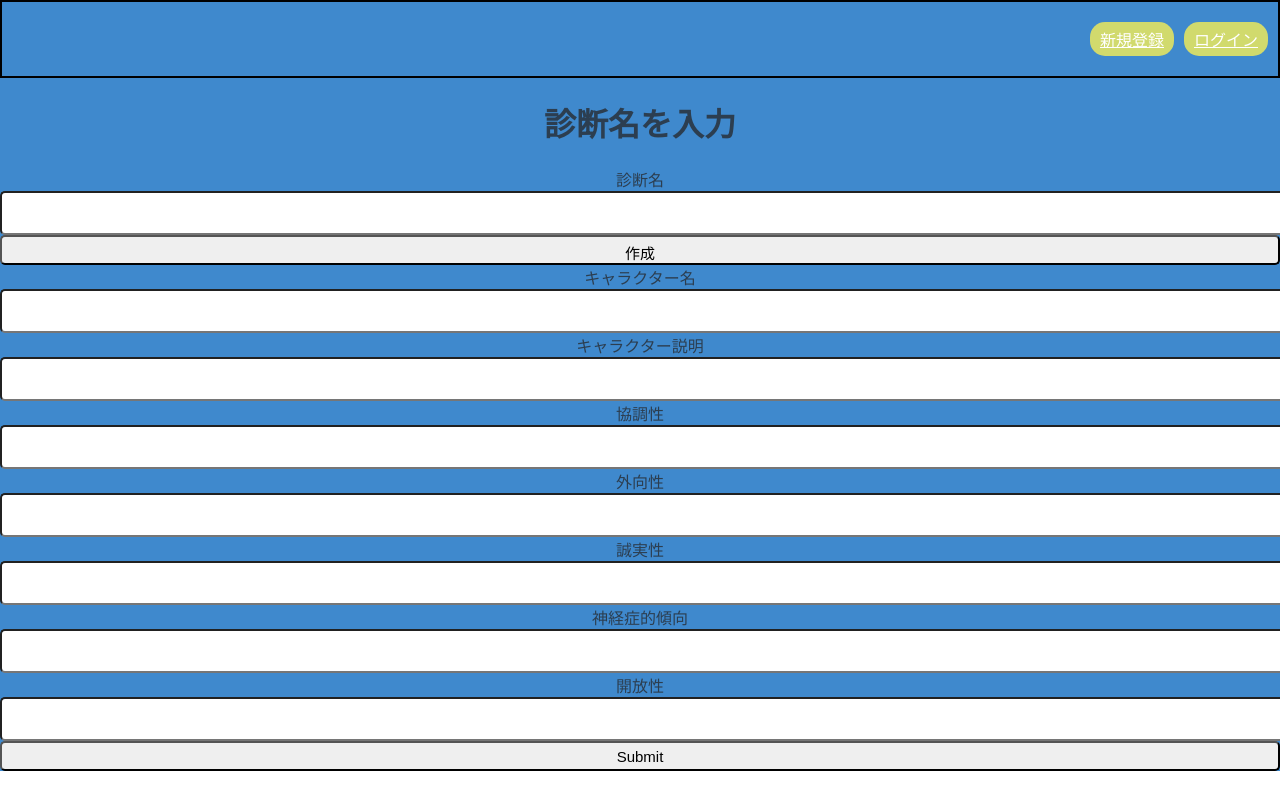
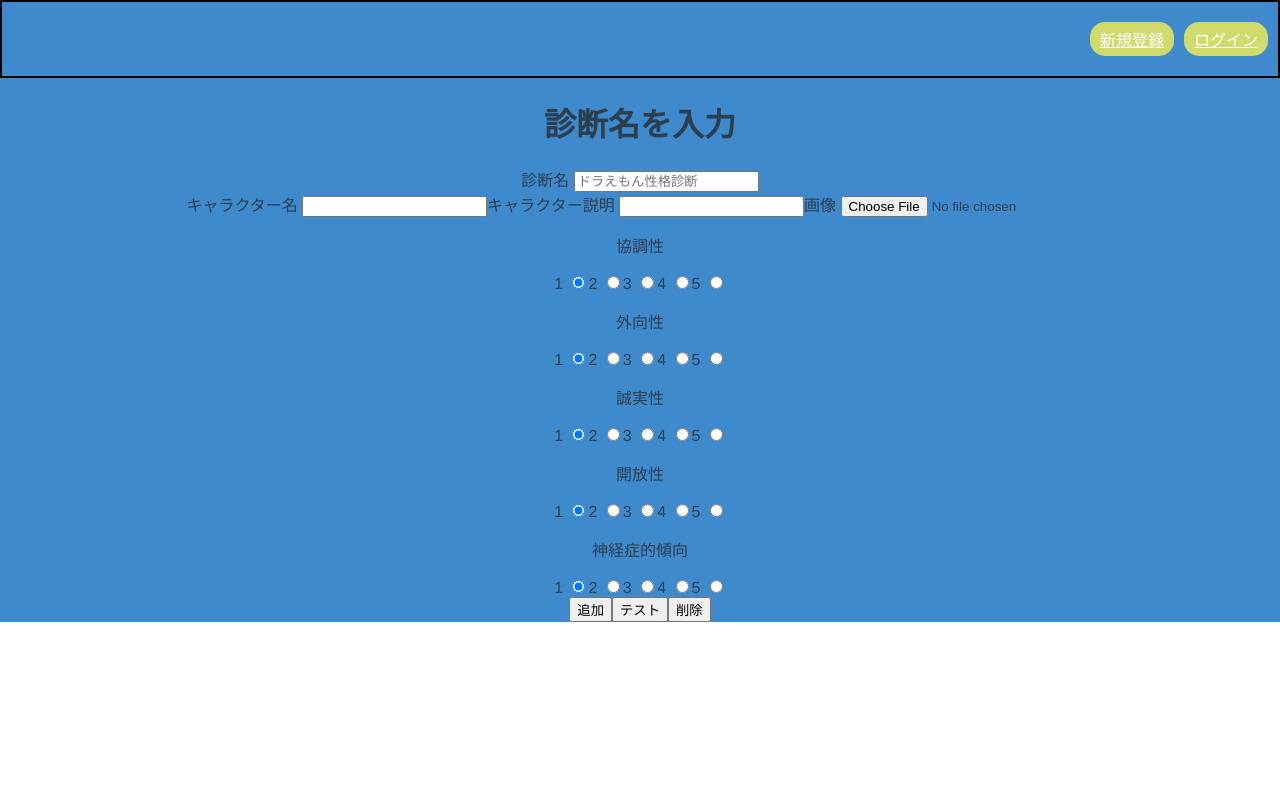
Before and after one commit to ychihiro/vue-dorachan, a Vue app: page /addmin in a window 1280 px wide. Built offline with nearby package versions, Linux system fonts and the light colour scheme.

Commit message:
いいね・診断一覧コンポーネント

```diff
--- a/src/App.vue
+++ b/src/App.vue
@@ -56,11 +56,11 @@ body {
   margin-bottom: 30px;
 }
 
-input {
+/* input {
   width: 100%;
   height: 30px;
   padding: 5px;
   font-size: 15px;
   border-radius: 5px;
-}
+} */
 </style>
--- /dev/null
+++ b/src/components/Character.vue
@@ -0,0 +1,26 @@
+<template>
+  <label for="">キャラクター名
+  <input type="text" :value="name" @input="$emit('update:name', $event.target.value)">
+  </label>
+  <!-- <label for="">画像
+  <input type="file" ref="upfile" :value="path" @change="$emit('update:path', $event.target.value)">
+  </label> -->
+  <label for="">キャラクター説明
+  <input type="text" :value="description" @input="$emit('update:description', $event.target.value)">
+  </label>
+</template>
+
+<script>
+export default {
+  name: 'Character',
+  props: ['name', 'path', 'description'],
+  emits: ['update:name', 'update:path', 'update:description'],
+  data() {
+    return {
+    }
+  },
+  mounted() {
+
+  }
+}
+</script>
--- /dev/null
+++ b/src/components/RadioBtn.vue
@@ -0,0 +1,51 @@
+<template>
+  <p>協調性</p>
+  <template v-for="(option, index) in options" :key="index">
+    <label>{{ option.label }}
+    <input type="radio" name="cooperation" :checked="option.value === 1" :value="option.value" @input="$emit('update:cooperation', $event.target.value)">
+    </label>
+  </template>
+  <p>外向性</p>
+  <template v-for="(option, index) in options" :key="index">
+    <label>{{ option.label }}
+    <input type="radio" name="extroversion" :checked="option.value === 1" :value="option.value" @change="$emit('update:extroversion', $event.target.value)">
+    </label>
+  </template>
+  <p>誠実性</p>
+  <template v-for="(option, index) in options" :key="index">
+    <label>{{ option.label }}
+    <input type="radio" name="sincerity" :checked="option.value === 1" :value="option.value" @change="$emit('update:sincerity', $event.target.value)">
+    </label>
+  </template>
+  <p>開放性</p>
+  <template v-for="(option, index) in options" :key="index">
+    <label>{{ option.label }}
+    <input type="radio" name="openness" :checked="option.value === 1" :value="option.value" @change="$emit('update:openness', $event.target.value)">
+    </label>
+  </template>
+  <p>神経症的傾向</p>
+  <template v-for="(option, index) in options" :key="index">
+    <label>{{ option.label }}
+    <input type="radio" name="nerve" :checked="option.value === 1" :value="option.value" @change="$emit('update:nerve', $event.target.value)">
+    </label>
+  </template>
+</template>
+
+<script>
+export default {
+  name: 'RadioBtn',
+  props: [ 'cooperation', 'extroversion', 'sincerity', 'openness', 'nerve', 'characters'],
+  emits: ['update:cooperation', 'update:extroversion', 'update:sincerity', 'update:openness', 'update:nerve'],
+  data() {
+    return {
+      options: [
+        { label: "1", value: 1 },
+        { label: "2", value: 2 },
+        { label: "3", value: 3 },
+        { label: "4", value: 4 },
+        { label: "5", value: 5 },
+      ]
+    }
+  },
+}
+</script>
--- a/src/views/Addmin.vue
+++ b/src/views/Addmin.vue
@@ -1,43 +1,151 @@
 <template>
   <h1>診断名を入力</h1>
-  <form action="">
   <label for="">診断名
-  <input type="text" id="">
+  <input type="text" v-model="diagnosis_name" placeholder="ドラえもん性格診断">
   </label>
-  <input type="submit" value="作成">
-  </form>
-  <form action="">
-  <label for="">キャラクター名
-  <input type="text" id="">
-  </label>
-  <label for="">キャラクター説明
-  <input type="text" id="">
-  </label>
-  <label for="">協調性
-  <input type="select" id="">
-  </label>
-  <label for="">外向性
-  <input type="number" id="">
-  </label>
-  <label for="">誠実性
-  <input type="number" id="">
-  </label>
-  <label for="">神経症的傾向
-  <input type="number" id="">
-  </label>
-  <label for="">開放性
-  <input type="number" id="">
-  </label>
-  <input type="submit">
-  </form>
+  <!-- キャラクター１ -->
+  <div v-if="number > 0">
+    <character-input
+    v-model:name="characters[0].character_name"
+    v-model:path="characters[0].path"
+    v-model:description="characters[0].description"
+    ></character-input>
+    <label for="">画像
+    <input type="file" ref="upfile" @change="upload(event)">
+    </label>
+    <character-point
+    v-model:cooperation="characters[0].cooperation"
+    v-model:extroversion="characters[0].extroversion"
+    v-model:sincerity="characters[0].sincerity"
+    v-model:openness="characters[0].openness"
+    v-model:nerve="characters[0].nerve"
+    ></character-point>
+  </div>
+  <!-- キャラクター２ -->
+  <div v-if="number > 1">
+    <character-input
+    v-model:name="characters[1].character_name"
+    v-model:path="characters[1].path"
+    v-model:description="characters[1].description"
+    ></character-input>
+    <character-point
+    v-model:cooperation="characters[1].cooperation"
+    v-model:extroversion="characters[1].extroversion"
+    v-model:sincerity="characters[1].sincerity"
+    v-model:openness="characters[1].openness"
+    v-model:nerve="characters[1].nerve"
+    ></character-point>
+  </div>
+  <!-- キャラクター３ -->
+  <div v-if="number > 2">
+    <character-input
+    v-model:name="characters[2].character_name"
+    v-model:path="characters[2].path"
+    v-model:description="characters[2].description"
+    ></character-input>
+    <character-point
+    v-model:cooperation="characters[2].cooperation"
+    v-model:extroversion="characters[2].extroversion"
+    v-model:sincerity="characters[2].sincerity"
+    v-model:openness="characters[2].openness"
+    v-model:nerve="characters[2].nerve"
+    ></character-point>
+  </div>
+  <button @click="add">追加</button>
+  <button @click="test">テスト</button>
+  <button @click="del">削除</button>
 </template>
 
 <script>
+import axios from 'axios';
+import Character from '@/components/Character.vue';
+import RadioBtn from '@/components/RadioBtn.vue';
 export default {
+  components: {
+    'character-input': Character,
+    'character-point': RadioBtn,
+  },
+  mounted() {
+  },
   data() {
     return {
-
+      characters: [{
+        character_name: '',
+        path: '',
+        description: '',
+        cooperation: 1,
+        extroversion: 1,
+        sincerity: 1,
+        openness: 1,
+        nerve: 1
+      },
+      ],
+      diagnosis_name: '',
+      character_name: [],
+      path: [],
+      description: [],
+      cooperation: [],
+      extroversion: [],
+      sincerity: [],
+      openness: [],
+      nerve: [],
+      number: 1,
     }
   },
+  methods: {
+    upload() {
+      this.path = this.$refs.upfile.files[0]
+      console.log(this.path)
+      // const data = new FormData;
+      // data.append('upfile', this.$refs.upfile.files[0])
+      // console.log(data)
+      // console.log(this.$refs.upfile.files[0])
+    },
+    add() {
+      this.number++;
+      const characterBox = {
+        character_name: '',
+        path: '',
+        description: '',
+        cooperation: 1,
+        extroversion: 1,
+        sincerity: 1,
+        openness: 1,
+        nerve: 1
+      }
+      this.characters.push(characterBox)
+      console.log(this.characters)
+    }
+    ,
+    del() {
+      this.number--;
+      this.characters.pop()
+    },
+    async test() {
+      const data = new FormData;
+      data.append('upfile', this.path);
+      let config = {
+        headers: {
+          'content-type': 'multipart/form-data'
+        }
+      };
+      this.characters.fileter(element => {
+        console.log(element)
+      })
+      // this.characters.filter(element => {
+      //   element.cooperation = parseInt(element.cooperation)
+      //   element.extroversion = parseInt(element.extroversion)
+      //   element.sincerity = parseInt(element.sincerity)
+      //   element.openness = parseInt(element.openness)
+      //   element.nerve = parseInt(element.nerve)
+      //   console.log(element)
+      // })
+
+      await axios.post("http://localhost:8000/api/v1/diagnosis", data, config, {
+        diagnosis_name: this.diagnosis_name,
+        characters: this.characters
+      });
+    }
+  }
 }
 </script>
--- a/src/views/Result.vue
+++ b/src/views/Result.vue
@@ -1,18 +1,6 @@
 <template>
-  <p>あなたにそっくりなキャラクターは・・・</p>
-  <h1>{{ characters[0].name }}</h1>
-  <dir>
-  <!-- <img :src="blobUrl" alt="">
-  <img :src="'http://localhost:8080/14f3ef5c-555f-400a-a920-995a01854806'" alt=""> -->
-  <img :src="res">
-  <img :src="'ドラミちゃん.jp'">
-  <p>{{ res }}</p>
-  <img :src="'./../assets/images/' + res"/>
-  <!-- <img :src="'20191208160132-ddc2df3c7a829cf370643cf474d65bfb70abe28d'" alt=""> -->
-  <!-- <img v-bind:src="'@/assets/images/' + 'ドラミちゃん.jpg'" alt="">
-  <img v-bind:src="'@/assets/images/' + 'ドラミちゃん.jpg'" alt=""> -->
-  <!-- <img src="./../assets/images/ドラミちゃん.jpg" alt=""> -->
-  </dir>
+  <h2>あなたにそっくりなキャラクターは・・・</h2>
+  <h3>{{ characters[0].name }}</h3>
   <p>{{ characters[0].path }}</p>
   <p>{{ characters[0].description }}</p>
   <p>マッチ度{{ characters[0].average }}％</p>
@@ -20,67 +8,131 @@
   おめでとうございます！<br>抽選が当たりました！ステッカーをプレゼントします！<br>
   <button>住所を入力する</button>
   </div>
+  <div class="result-wrapper" v-if="show">
+    <h2>評価</h2>
+    <div class="star">
+    <span @click="test(1)" :class="{color: this.star[1]}">
+    <i class="fa-solid fa-star a"></i>
+    </span>
+    <span @click="test(2)" :class="{ color: this.star[2]}">
+    <i class="fa-solid fa-star"></i>
+    </span>
+    <span @click="test(3)" :class="{ color: this.star[3] }">
+    <i class="fa-solid fa-star"></i>
+    </span>
+    <span @click="test(4)" :class="{ color: this.star[4] }">
+    <i class="fa-solid fa-star"></i>
+    </span>
+    <span @click="test(5)" :class="{ color: this.star[5] }">
+    <i class="fa-solid fa-star"></i>
+    </span>
+    </div>
+    <p>コメント</p>
+    <textarea v-model="comment" class="comment"></textarea>
+    <button @click="submit" class="submit">送信</button>
+  </div>
 </template>
 
 <script>
-import axios from "axios";
+import axios from 'axios';
+import firebase from '../main';
 export default {
   created() {
-    this.chance()
+      firebase
+        .auth()
+        .onAuthStateChanged(u => {
+          let user = u ? u : {};
+          this.$store.commit('onAuthStateChanged', user);
+          this.$store.commit('onUserLoginStatusChanged', user.uid ? true : false);
+          this.userUid = this.$store.getters.user.uid
+        })
   },
   mounted() {
-    // console.log(this.characters)
-    // console.log(this.imagePath)
-    axios
-      .get("http://localhost:8000/api/v1/user")
-      .then(res => {
-        console.log('テスト')
-        console.log(res.data)
-        this.tes = res.data
-      })
-    // axios
-    //   .get("http://localhost:8000/api/v1/user", {
-    //     responseType: 'arraybuffer'
-    //   })
-    //   .then(res => {
-    //     const base64 = new Buffer(res.data, "binary").toString("base64")
-    //     const prefix = `data:${res.headers["content-type"]};base64,`
-    //     res.send(`<img src=${prefix}${base64} />`)
-    //     console.log(base64)
-    //     console.log(prefix)
-    //   })
-
-    axios
-      .get("http://localhost:8000/api/v1/user", {
-        responseType: "blob"
-      })
-      .then(response => {
-        this.blobUrl = URL.createObjectURL(response.data);
-        console.log('テスト')
-        console.log(response.data)
-        console.log(this.blobUrl)
-      })
 
   },
   data() {
     return {
+      userUid: '',
       characters: this.$store.state.diagnoses.results,
       imagePath: 'ドラミちゃん.jpg',
-      test1: '',
-      res: ''
+      star: [],
+      comment: '',
+      show: true
     }
   },
   methods: {
-    chance() {
-      axios
-        .get("http://localhost:8000/api/v1/user")
-        .then(res => {
-          console.log('テスト')
-          console.log(res.data)
-          this.res = res.data
-        })
+    async submit() {
+      await axios .post("http://localhost:8000/api/v1/like", {
+
+      });
+      console.log(this.userUid)
+      console.log(this.characters[0].diagnosis_id)
+      console.log(this.comment)
+      let count = 0
+      this.star.forEach(element => {
+        if (element) {
+          count++
+        }
+      })
+      console.log(count)
+      this.show = null;
+    },
+    test(id) {
+      if (!this.star[id]) {
+        console.log('アイテムなし')
+        this.star[id] = id
+        console.log(this.star)
+      }
+      else {
+        console.log(this.star)
+        console.log('アイテムあり')
+        console.log(id)
+        delete this.star[id]
+        console.log(this.star)
+      }
     }
   },
 
 }
 </script>
+
+<style>
+.result-wrapper {
+  background-color: #fff;
+  margin: 60px auto 0px;
+  padding: 5px 10px;
+  width: 70%;
+}
+
+.star {
+  margin: 0px 20px;
+  font-size: 60px;
+  color: #999;
+}
+
+.comment {
+  width: 70%;
+  height: 60px;
+  padding: 10px;
+  font-size: 16px;
+  border-radius: 10px;
+}
+
+.submit {
+  display: block;
+  margin: 20px auto;
+  width: 100px;
+  padding: 10px 15px;
+  font-size: 16px;
+  font-weight: bold;
+  border: none;
+  border-radius: 15px;
+  cursor: pointer;
+  color: #fff;
+  background-color: #D1DA6D;
+}
+
+.color {
+  color: #D1DA6D;
+}
+</style>
--- a/src/views/Top.vue
+++ b/src/views/Top.vue
@@ -37,7 +37,7 @@ export default {
       item.push(this.diagnoses[i].characters);
     }
     this.characters = item.flat(2);
-    // console.log(this.diagnoses)
+    console.log(this.diagnoses)
   },
   data() {
     return {
```
Also changed, not shown: src/components/HelloWorld.vue (deleted, +0 -32 lines), src/views/Diagnosis.vue (+4 -3 lines).
